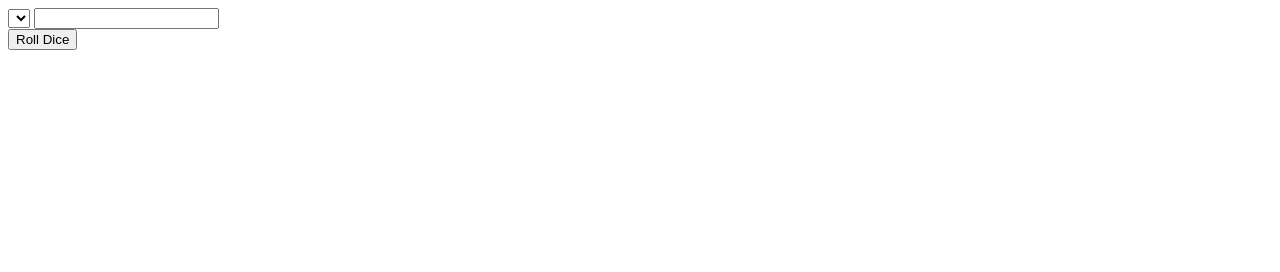
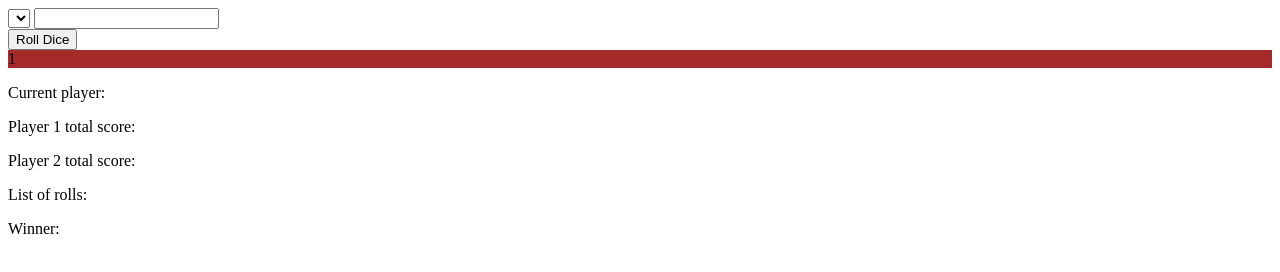
Before and after one commit to relliikz/ts_practice_assessment, a website: page index.html in a window 1280 px wide. Drawn offline with Linux system fonts and the light colour scheme.

Commit message:
2 files modified

```diff
--- a/index.html
+++ b/index.html
@@ -8,5 +8,15 @@
     <button id="rollDice">Roll Dice</button>
   </div>
 
-  <div id="diceDiv"></div>
+  <div id="diceDiv">
+    <div class="die" style="background-color: brown">1</div>
+  </div>
+
+  <div id="summaryDiv">
+    <p>Current player:</p>
+    <p>Player 1 total score:</p>
+    <p>Player 2 total score:</p>
+    <p>List of rolls:</p>
+    <p>Winner:</p>
+  </div>
 </div>
--- a/index.ts
+++ b/index.ts
@@ -8,4 +8,3 @@ const appDiv: HTMLElement = document.getElementById('app');
 appDiv.innerHTML = `<h1>TypeScript Starter</h1>`;
 
 let diceOne: HTMLElement = document.getElementById('diceDiv');
-diceDiv.innerHTML =
```
